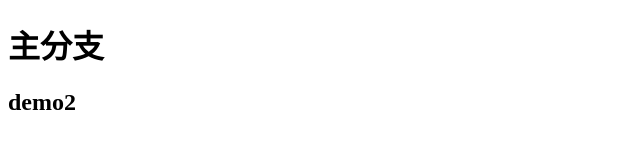
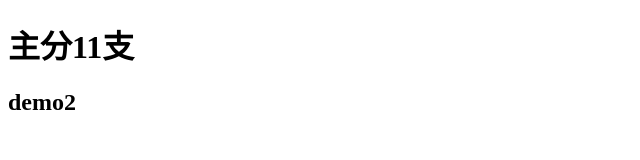
Before and after one commit to tangmiao22/demo33, a plain HTML site: page index.html in a window 1280 px wide. Shown: the whole page, without its empty margins (0-640 px from the left). Drawn offline with Linux system fonts and the light colour scheme.

Commit message:
合并了demo2

```diff
--- a/index.html
+++ b/index.html
@@ -8,7 +8,7 @@
   <title>Document</title>
 </head>
 <body>
-<h1>主分支   </h1>
+<h1>主分11支   </h1>
 <h2>demo2</h2>
 </body>
 </html>
```
